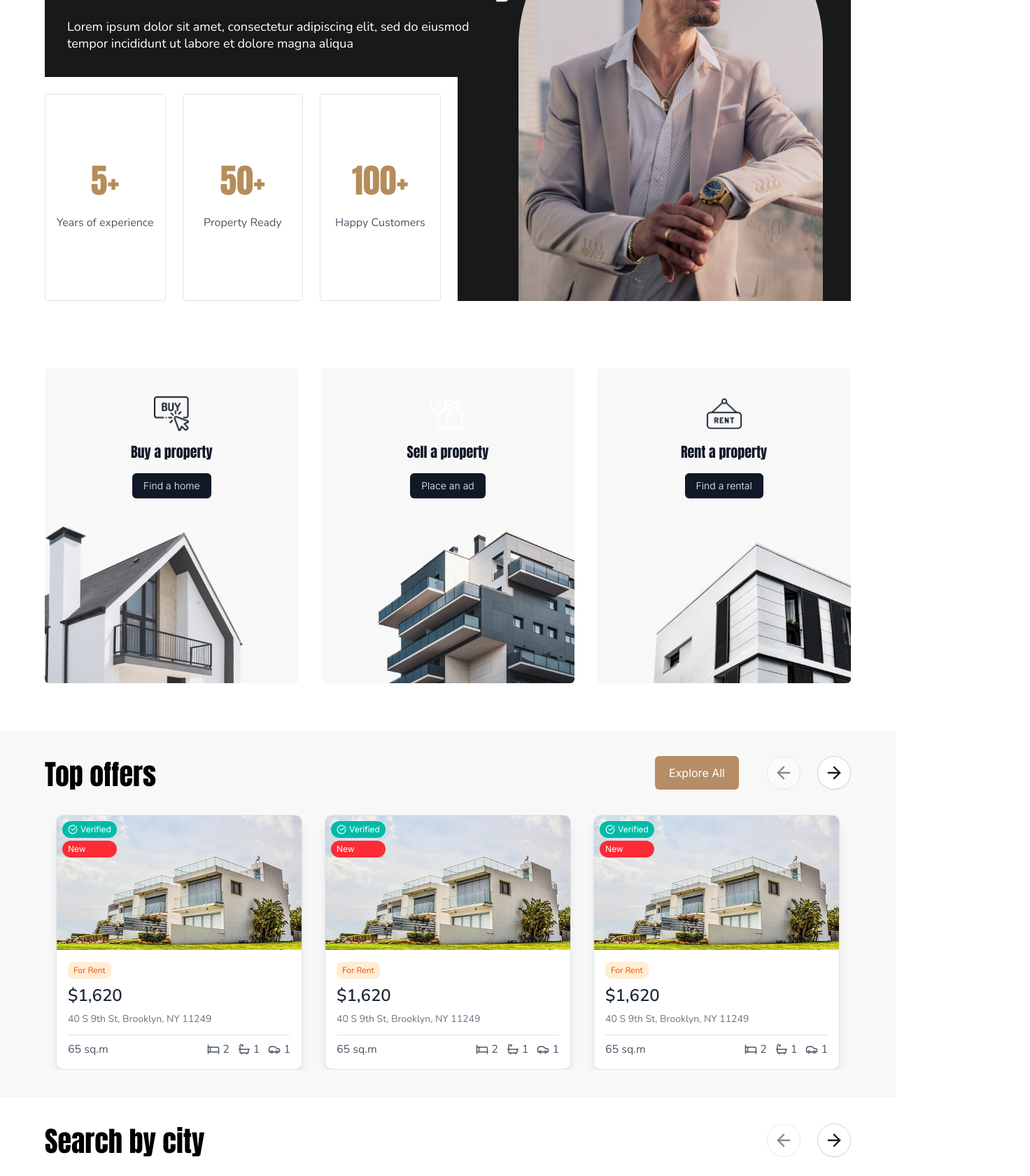
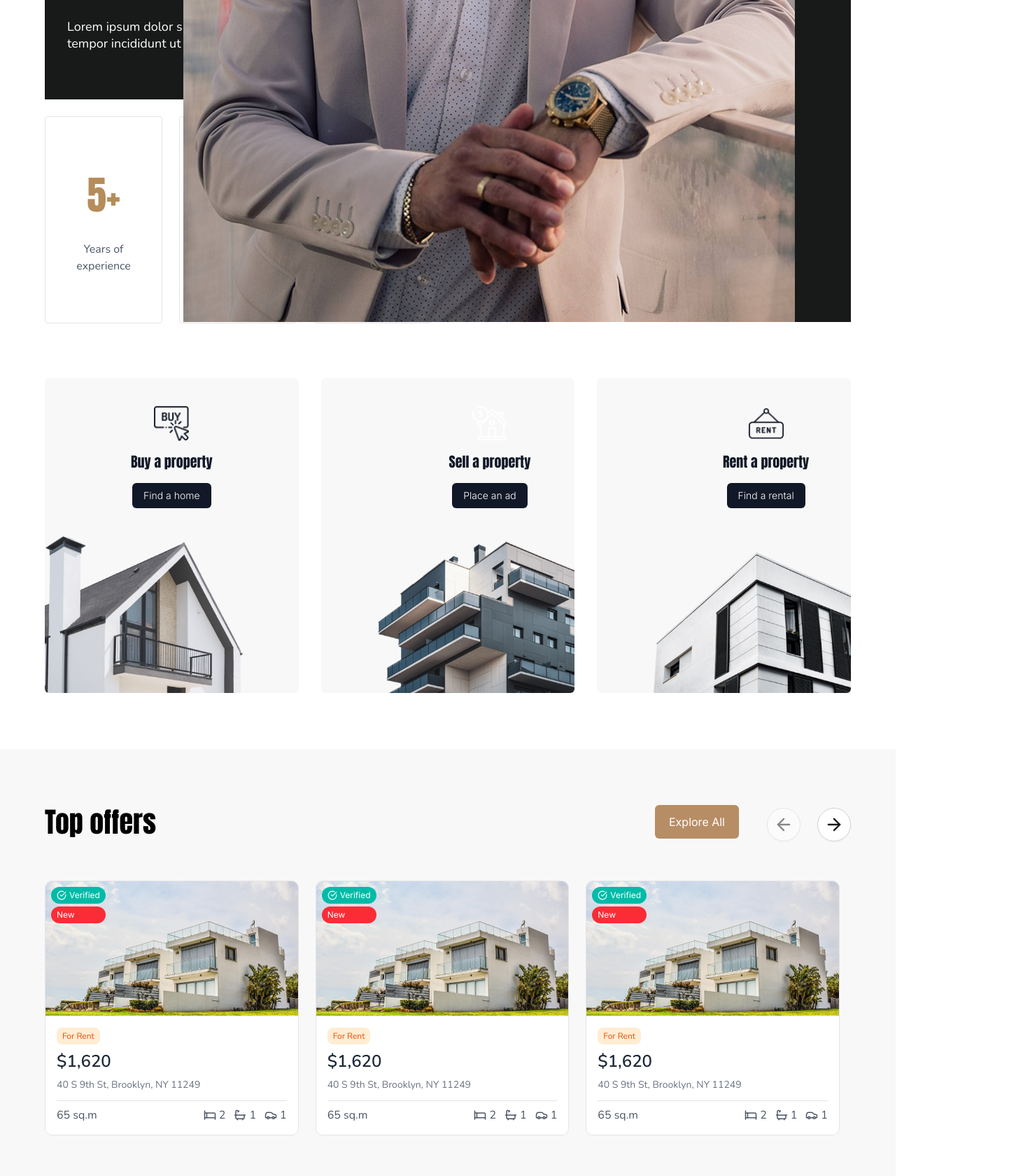
Before and after one commit to kamrul-islam-sunny/Real-Estate-Agent-client, a Next.js app: page / in a window 1280 px wide. Shown: the part 240-1920 px from the top of the page at 70% size, 1472 px wide, since content can reach past the window. Built offline with nearby package versions, Linux system fonts and the light colour scheme.

Commit message:
homepage full responsive.

```diff
--- a/src/app/(Home)/page.tsx
+++ b/src/app/(Home)/page.tsx
@@ -18,7 +18,7 @@ export default function Home() {
       <TopOffers />
       <SearchByCity />
       <ImageTextSection />
-      <div className="max-w-screen-2xl mx-auto">
+      <div className="max-w-screen-2xl mx-auto overflow-hidden">
         <WhatMyCustomerSays />
       </div>
     </div>
--- a/src/components/layout/Home/Banner.tsx
+++ b/src/components/layout/Home/Banner.tsx
@@ -22,26 +22,33 @@ function Banner() {
 
   return (
     <div className='px-[5%]'>
-      <div className="max-w-screen-xl mx-auto h-[620px] px-8 relative bg-bannerColor ">
-        <div className="max-w-3xl py-10   border-white">
-          <h1 className='text-2xl sm:text-4xl lg:text-6xl  font-normal font-anton text-white leading-20'>Your trusted partner in <span className='text-accent-gold'>Real Estate</span> is Just a Click Away</h1>
+      <div className="max-w-screen-xl mx-auto sm:h-[650px] relative bg-bannerColor ">
+        <div className="max-w-3xl py-10 px-8">
+          <h1 className='text-2xl sm:text-[40px] lg:text-[56px] font-normal font-anton text-white sm:leading-14 lg:leading-20'>Your trusted partner in <span className='text-accent-gold'>Real Estate</span> is Just a Click Away</h1>
           <p className='text-lg font-normal font-nunito text-white leading-6 mt-4 max-w-xl '>Lorem ipsum dolor sit amet, consectetur adipiscing elit, sed do eiusmod tempor incididunt ut labore et dolore magna aliqua</p>
         </div>
 
-        <Image src={bannerImg} alt='a person img' width={435} height={580} className='absolute bottom-0 right-10' />
+
+        <div className="sm:absolute bottom-0 sm:right-3 lg:right-20 ">
+          <Image src={bannerImg} alt='a person img' width={435} height={580} className='w-full px-6 sm:px-0 sm:max-w-80 lg:max-w-full' />
+        </div>
 
 
-        <div className="max-w-2xl h-80 pt-6 pr-6 bg-white grid grid-cols-1 sm:grid-cols-2 md:grid-cols-3 gap-6 absolute bottom-0 left-0">
+        <div className="sm:w-1/2 lg:max-w-2xl lg:h-80 pt-6 sm:pr-6 bg-white grid grid-cols-1 sm:grid-cols-1 lg:grid-cols-3 gap-3 lg:gap-6 sm:mt-4 lg:mt-7 ">
           {
             bannerCard.map((item, i) =>
-              <div key={i} className="border rounded text-center flex flex-col items-center justify-center gap-4 px-4">
-                <h2 className="text-5xl font-normal font-anton text-[#B68C5A]">{item.number}+</h2>
-                <p className="mt-2 text-gray-600 font-nunito">{item.text}</p>
+              <div key={i} className="border rounded text-center flex flex-col items-center justify-center lg:gap-4 p-3 lg:px-4">
+                <h2 className="text-[40px] lg:text-[56px] font-normal font-anton text-[#B68C5A]">{item.number}+</h2>
+                <p className="lg:mt-2 text-gray-600 font-nunito">{item.text}</p>
               </div>
             )
           }
         </div>
+
+
+
       </div>
+
     </div>
   )
 }
--- a/src/components/layout/Home/ImageTextSection.tsx
+++ b/src/components/layout/Home/ImageTextSection.tsx
@@ -4,7 +4,7 @@ import windowImage from '@/../public/asset/window.png'
 export default function ImageTextSection() {
     return (
         <div className="px-[5%]">
-            <section className="max-w-screen-xl mx-auto py-6 sm:py-10">
+            <section className="max-w-screen-xl mx-auto ">
                 <div className="grid grid-cols-1 md:grid-cols-5 gap-8 items-center">
                     {/* Left: Image */}
                     <div className="sm:col-span-2 h-[300px] md:h-[500px] relative rounded overflow-hidden shadow-md">
--- a/src/components/layout/Home/SearchByCity.tsx
+++ b/src/components/layout/Home/SearchByCity.tsx
@@ -6,7 +6,7 @@ import CityCard from '../Shared/commonCard/CityCard'
 function SearchByCity() {
   return (
   <div className='px-[5%]'>
-            <div className="max-w-screen-xl mx-auto py-10">
+            <div className="max-w-screen-xl mx-auto py-12 sm:py-16 lg:py-20">
                 <div className="relative flex flex-col sm:flex-row justify-between sm:items-end gap-5">
                     <header className="sm:w-1/2 space-y-2 sm:space-y-4">
                         <Heading>
@@ -21,7 +21,7 @@ function SearchByCity() {
                     </div> */}
                 </div>
                 <Carousel
-                    className="w-full mt-5 sm:mt-7 lg:mt-9 2xl:mt-12"
+                    className="w-full mt-8 sm:mt-10 lg:mt-15 2xl:mt-12"
                     aria-label="Our courses Carousel"
                 >
                     <CarouselContent role="list" >
--- a/src/components/layout/Home/StartYourJourney.tsx
+++ b/src/components/layout/Home/StartYourJourney.tsx
@@ -12,11 +12,11 @@ import rentImages from '@/../public/asset/StartYourJourney/CardImages/image (4).
 function StartYourJourney() {
     return (
         <div className='px-[5%]'>
-            <div className="max-w-screen-xl mx-auto py-10 sm:mt-14 sm:mb-7">
-                <div className="grid grid-cols-1 sm:grid-cols-2 lg:grid-cols-3 gap-8 relative">
+            <div className="max-w-screen-xl mx-auto py-12 sm:py-16 lg:py-20">
+                <div className="grid grid-cols-1 sm:grid-cols-1 lg:grid-cols-3 gap-8 relative">
                     {/* card no 1 */}
-                    <div className="h-[450px] py-10 rounded-sm relative overflow-hidden group bg-light-bg hover:bg-accent-gold transition duration-700">
-                        <div className="flex flex-col items-center justify-center gap-4 relative z-10">
+                    <div className="h-[450px] py-10 rounded-sm relative overflow-hidden group bg-light-bg hover:bg-accent-gold transition duration-700 flex flex-col sm:flex-row-reverse lg:flex-col items-center ">
+                        <div className="flex flex-col items-center justify-center gap-4 relative z-10 sm:pr-30 lg:pr-0">
                             <Image src={buyIcon} alt='buy a home icon' width={50} height={50} />
                             <h5 className='font-normal text-xl font-anton text-dark-true group-hover:text-white transition duration-700'>Buy a property</h5>
                             <button className='py-2 px-4 rounded-sm bg-dark-true text-white hover:bg-dark-true/90 font-inter text-sm font-light cursor-pointer'>Find a home</button>
@@ -26,26 +26,27 @@ function StartYourJourney() {
 
 
                     {/* card no 2 */}
-                    <div className="group h-[450px] rounded-sm py-10 relative overflow-hidden bg-light-bg hover:bg-accent-gold transition duration-700">
-                        <div className="flex flex-col items-center justify-center gap-4 relative z-10">
+                    <div className="group h-[450px] rounded-sm py-10 relative overflow-hidden bg-light-bg hover:bg-accent-gold transition duration-700 flex flex-col sm:flex-row lg:flex-col items-center">
+                        <div className="flex flex-col items-center justify-center gap-4 relative z-10 sm:pl-30 lg:pr-0">
                             <Image src={sellIcon} alt='buy a home icon' width={50} height={50} />
                             <h5 className="font-normal text-xl font-anton text-dark-true group-hover:text-white transition-colors duration-700">
                                 Sell a property
                             </h5>
                             <button className='py-2 px-4 rounded-sm bg-dark-true text-white hover:bg-dark-true/90 font-inter text-sm font-light cursor-pointer'>Place an ad</button>
                         </div>
-                        <Image src={sellImages} alt='buy a home icon' width={450} height={220} className='absolute bottom-0 left-0 z-0' />
+                        <Image src={sellImages} alt='buy a home icon' width={450} height={220} className='absolute bottom-0 sm:right-0 lg:left-0 z-0' />
+
                     </div>
 
 
                     {/* card no 3 */}
-                    <div className="h-[450px] bg-light-bg rounded-sm py-10 relative overflow-hidden hover:bg-accent-gold transition duration-700 group">
-                        <div className="flex flex-col items-center justify-center gap-4 relative z-10">
+                    <div className="h-[450px] bg-light-bg rounded-sm py-10 relative overflow-hidden hover:bg-accent-gold transition duration-700 group flex flex-col sm:flex-row lg:flex-col items-center">
+                        <div className="flex flex-col items-center justify-center gap-4 relative z-10 sm:pl-30 lg:pr-0">
                             <Image src={rentIcon} alt='buy a home icon' width={50} height={50} />
                             <h5 className='font-normal text-xl font-anton text-dark-true group-hover:text-white transition-colors duration-700'>Rent a property</h5>
                             <button className='py-2 px-4 rounded-sm bg-dark-true text-white hover:bg-dark-true/90 font-inter text-sm font-light cursor-pointer'>Find a rental</button>
                         </div>
-                        <Image src={rentImages} alt='buy a home icon' width={450} height={220} className='absolute bottom-0 left-0 z-0' />
+                        <Image src={rentImages} alt='buy a home icon' width={450} height={220} className='absolute bottom-0 sm:right-0 lg:left-0 z-0' />
                     </div>
                 </div>
             </div>
--- a/src/components/layout/Home/TopOffers.tsx
+++ b/src/components/layout/Home/TopOffers.tsx
@@ -7,8 +7,8 @@ import PropertyCard from '../Shared/commonCard/PropertyCard'
 function TopOffers() {
     return (
         <div className='px-[5%] bg-light-bg'>
-            <div className="max-w-screen-xl mx-auto py-10">
-                <div className="relative flex flex-col sm:flex-row justify-between sm:items-end gap-5">
+            <div className="max-w-screen-xl mx-auto py-12 sm:py-16 lg:py-20">
+                <div className="relative flex flex-col sm:flex-row justify-between sm:items-end gap-5 ">
                     <header className="sm:w-1/2 space-y-2 sm:space-y-4">
                         <Heading>
                             <span className='text-black'>Top offers</span>
@@ -22,7 +22,7 @@ function TopOffers() {
                     </div>
                 </div>
                 <Carousel
-                    className="w-full mt-5 sm:mt-7 lg:mt-9 2xl:mt-12"
+                    className="w-full mt-8 sm:mt-10 lg:mt-15 2xl:mt-12"
                     aria-label="Our courses Carousel"
                 >
                     <CarouselContent role="list" >
--- a/src/components/layout/Shared/Heading.tsx
+++ b/src/components/layout/Shared/Heading.tsx
@@ -6,7 +6,7 @@ type HeadingProps = {
 
 function Heading({children}: HeadingProps) {
   return (
-    <div className='text-4xl sm:text-[40px] font-normal font-anton text-dark-true '>
+    <div className='text-3xl sm:text-[40px] font-normal font-anton text-dark-true '>
         {children}
     </div>
   )
--- a/src/components/layout/Shared/commonCard/PropertyCard.tsx
+++ b/src/components/layout/Shared/commonCard/PropertyCard.tsx
@@ -5,7 +5,7 @@ import cardImage from '@/../public/asset/cardImages.png'
 
 export default function PropertyCard() {
   return (
-    <div className="max-w-sm w-full rounded-lg shadow-lg border overflow-hidden bg-white">
+    <div className="w-full rounded-lg border overflow-hidden bg-white">
       {/* Top Image with labels */}
       <div className="relative">
         <Image
--- a/src/components/layout/Shared/commonCard/TestimonialCard .tsx
+++ b/src/components/layout/Shared/commonCard/TestimonialCard .tsx
@@ -3,8 +3,8 @@ import { FaStar } from 'react-icons/fa'; // Import the star icon
 // { quote, author, rating }
 const TestimonialCard = () => {
   return (
-    <div className="bg-white mx-3 sm:max-w-xl p-6 rounded-lg shadow-md text-black">
-      <p className="text-sm sm:text-base lg:text-lg italic mb-4">
+    <div className="w-full bg-white p-6 rounded shadow-md text-black">
+      <p className="text-sm sm:text-base lg:text-lg italic mb-4 font-nunito">
         &ldquo;{'Renting through them has been an absolute breeze. The application process was straightforward, and their team was incredibly responsive and helpful whenever I had questions. The property itself is exactly as described, and any minor maintenance requests have been handled swiftly. Highly recommend for a stress-free rental experience!'}&rdquo;
       </p>
       <div className="flex flex-col items-end">
--- a/src/components/ui/carousel.tsx
+++ b/src/components/ui/carousel.tsx
@@ -144,7 +144,7 @@ function CarouselContent({ className, ...props }: React.ComponentProps<"div">) {
       <div
         className={cn(
           "flex",
-          orientation === "horizontal" ? "-ml-0 " : "-mt-4 flex-col",
+          orientation === "horizontal" ? "-mr-2 " : "-mt-4 flex-col",
           className
         )}
         {...props}
@@ -183,7 +183,7 @@ function CarouselItem({ className, ...props }: React.ComponentProps<"div">) {
       data-slot="carousel-item"
       className={cn(
         "min-w-0 shrink-0 grow-0 basis-full ",
-        orientation === "horizontal" ? "px-0 sm:px-4 " : "py-2",
+        orientation === "horizontal" ? "px-0 sm:pr-6 " : "py-2",
         className
       )}
       {...props}
@@ -200,7 +200,7 @@ function CustomCarouselItem({ className, ...props }: React.ComponentProps<"div">
       data-slot="carousel-item"
       className={cn(
         "min-w-0 shrink-0 grow-0 basis-full ",
-        orientation === "horizontal" ? "px-0 sm:px-4 " : "py-2",
+        orientation === "horizontal" ? "px-4 " : "py-2",
         className
       )}
       {...props}
@@ -284,7 +284,7 @@ function CustomCarouselPrevious({
       className={cn(
         "absolute h-10 w-10 sm:h-12 sm:w-12 rounded-full text-[#101828] sm:text-primary bg-white border-[1px] sm:border-[1px]  sm:border-zinc-300 z-50 cursor-pointer",
         orientation === "horizontal"
-          ? "right-12 sm:right-18 -top-11 sm:-top-12 lg:-top-[60px] 2xl:-top-[70px] -translate-y-1/2"
+          ? "right-12 sm:right-18 -top-14 lg:-top-[80px] 2xl:-top-[70px] -translate-y-1/2"
           : "-top-4 left-1/2 -translate-x-1/2 rotate-90",
         className
       )}
@@ -315,7 +315,7 @@ function CustomCarouselNext({
       className={cn(
         "absolute h-10 w-10 sm:h-12 sm:w-12 rounded-full text-[#101828] sm:text-primary bg-white border-[1px] sm:border-[1px] sm:border-zinc-300 z-50 cursor-pointer",
         orientation === "horizontal"
-          ? "right-0 sm:right-0 -top-11 sm:-top-12  lg:-top-[60px] 2xl:-top-[70px] -translate-y-1/2"
+          ? "right-0 sm:right-0 -top-14  lg:-top-[80px] 2xl:-top-[70px] -translate-y-1/2"
           : "-bottom-4 left-1/2 -translate-x-1/2 rotate-90",
         className
       )}
```
Also changed, not shown: src/components/layout/Home/WhatMyCustomerSays.tsx (+12 -17 lines).
